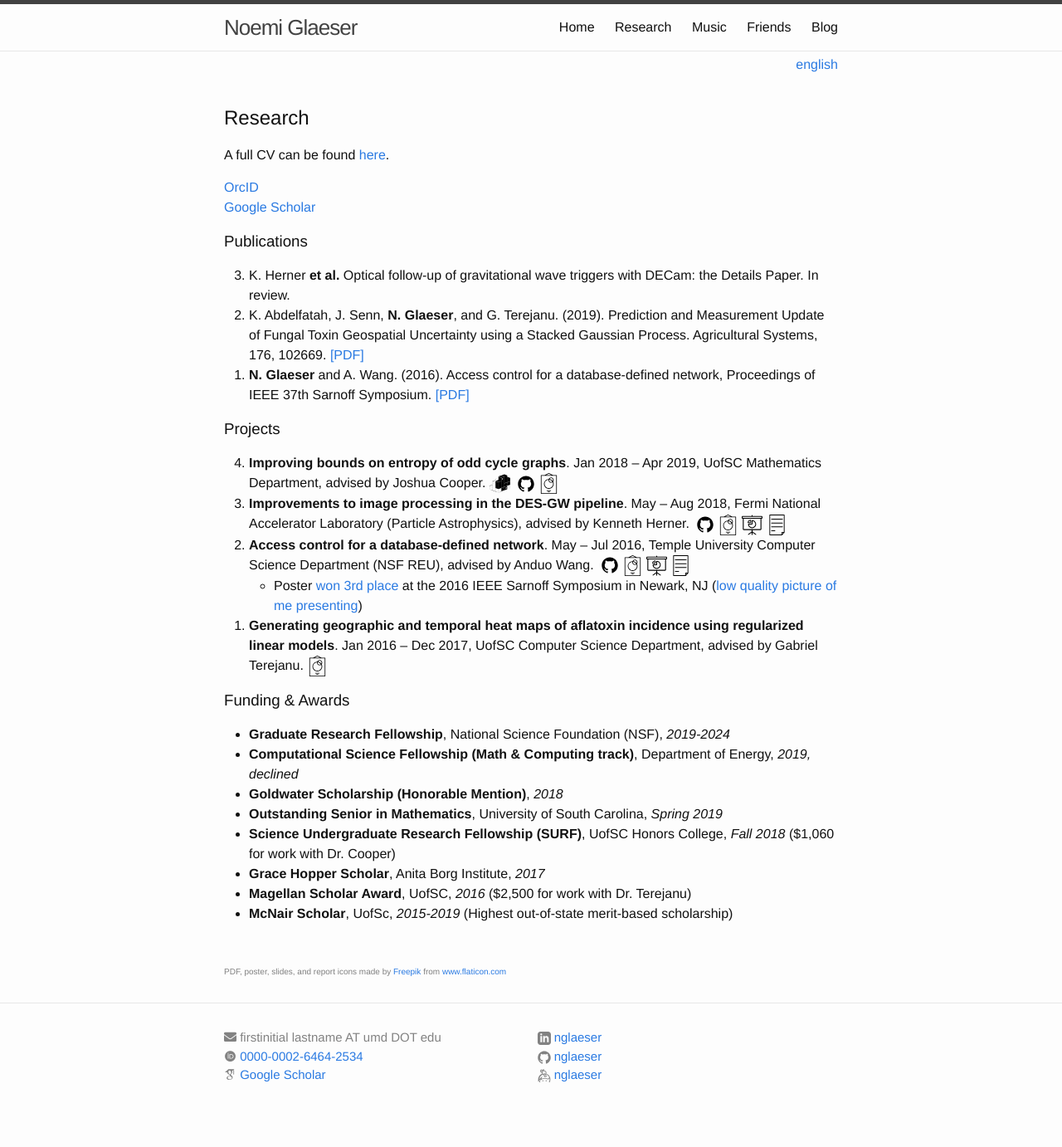
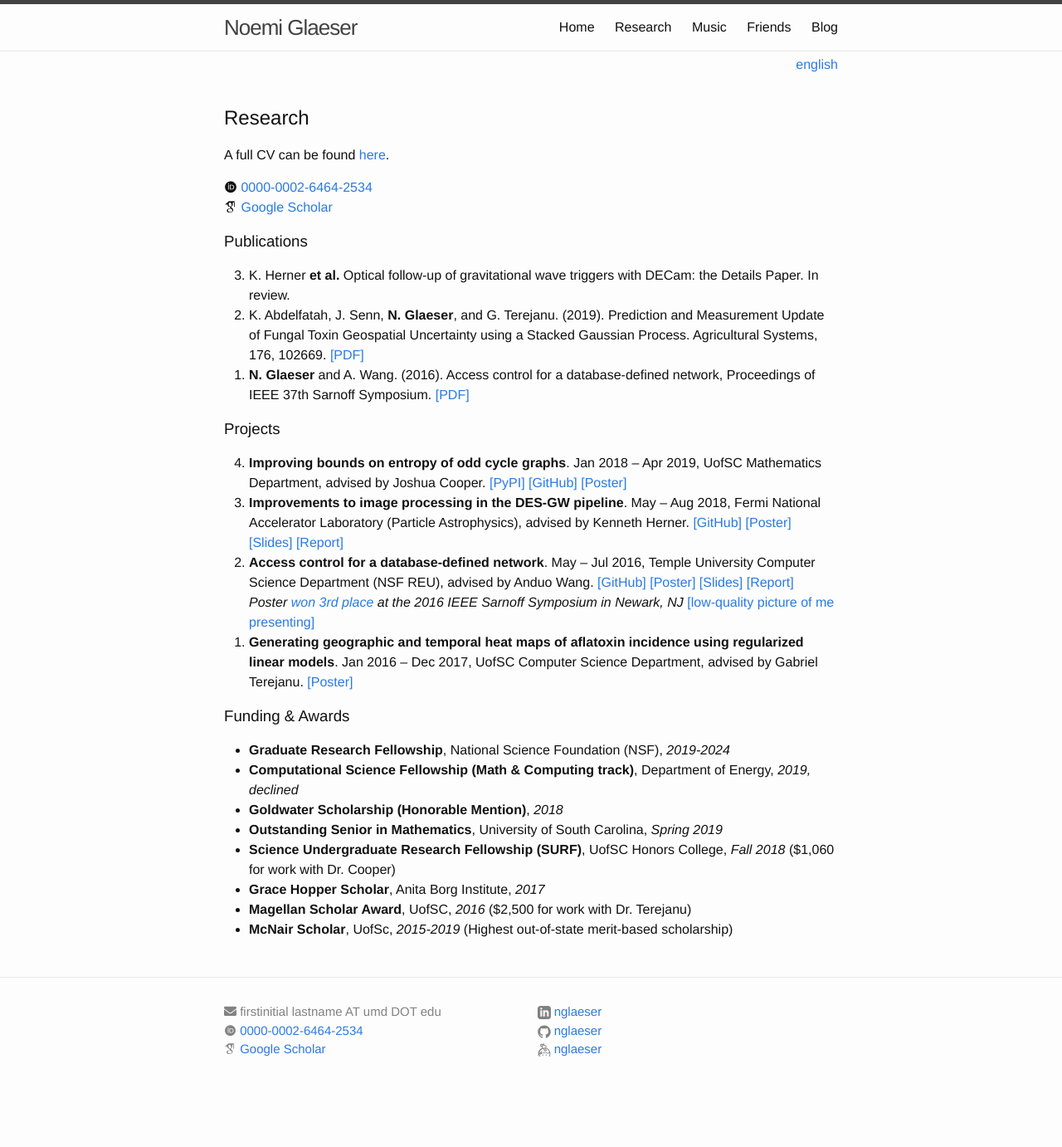
Before and after one commit to nglaeser/minima-site, a Jekyll site: the page built from research.md, in a window 1280 px wide. Shown: the whole page at 83% size. Built offline with Jekyll 4.4.1, drawn with Linux system fonts in a browser that asks for light colours; nearby versions of some CDN libraries; some web fonts are replaced; after the commit the page ends 1351 px from its top, so only the background shows below that.

Commit message:
change icons sitewide, change header 1 to h2

```diff
--- a/research.md
+++ b/research.md
@@ -10,8 +10,8 @@ order: 2
 
 A full CV can be found [here](files/Glaeser_CV_STEM5.pdf).
 
-[OrcID](https://orcid.org/0000-0002-6464-2534)
-[Google Scholar](https://scholar.google.com/citations?user=NsdpCcgAAAAJ&hl=en&oi=ao)
+<i class="ai ai-orcid"></i> [0000-0002-6464-2534](https://orcid.org/0000-0002-6464-2534)
+<i class="ai ai-google-scholar"></i> [Google Scholar](https://scholar.google.com/citations?user=NsdpCcgAAAAJ&hl=en&oi=ao)
 <!--i class="fa fa-twitter fa-lg"></i-->
 
 ### Publications
@@ -24,22 +24,22 @@ A full CV can be found [here](files/Glaeser_CV_STEM5.pdf).
 ### Projects
 
 0. **Improving bounds on entropy of odd cycle graphs**. Jan 2018 – Apr 2019, UofSC Mathematics Department, advised by Joshua Cooper.
-[![PyPI](files/icon-pypi.svg "PyPI"){: style="width: 25px"}](https://pypi.org/project/graph-cyclone/)
-[![GitHub](files/icon-github.svg "GitHub"){: style="width: 20px; margin-left: 5px"}](https://github.com/nglaeser/graph_cyclone)
-[![Poster](files/icon-poster.svg "Poster"){: style="width: 25px"}](files/graphentropy/DiscoverUSC-Glaeser,Noemi.pdf)
+[\[PyPI\]](https://pypi.org/project/graph-cyclone/)
+[\[GitHub\]](https://github.com/nglaeser/graph_cyclone)
+[\[Poster\]](files/graphentropy/DiscoverUSC-Glaeser,Noemi.pdf)
 0. **Improvements to image processing in the DES-GW pipeline**. May – Aug 2018, Fermi National Accelerator Laboratory (Particle Astrophysics), advised by Kenneth Herner.
-[![GitHub](files/icon-github.svg "GitHub"){: style="width: 20px; margin-left: 5px"}](https://github.com/SSantosLab/gw_workflow)
-[![Poster](files/icon-poster.svg "Poster"){: style="width: 25px"}](files/fermilab/Glaeser_poster.pdf)
-[![Slides](files/icon-slides.svg "Slides"){: style="width: 25px"}](files/fermilab/Glaeser_slides.pdf)
-[![Report](files/icon-paper.svg "Report"){: style="width: 25px"}](files/fermilab/Glaeser_SIST-final.pdf)
+[\[GitHub\]](https://github.com/SSantosLab/gw_workflow)
+[\[Poster\]](files/fermilab/Glaeser_poster.pdf)
+[\[Slides\]](files/fermilab/Glaeser_slides.pdf)
+[\[Report\]](files/fermilab/Glaeser_SIST-final.pdf)
 0. **Access control for a database-defined network**. May – Jul 2016, Temple University Computer Science Department (NSF REU), advised by Anduo Wang.
-[![GitHub](files/icon-github.svg "GitHub"){: style="width: 20px; margin-left: 5px"}](https://github.com/ravel-net/REU-access-control)
-[![Poster](files/icon-poster.svg "Poster"){: style="width: 25px"}](files/TempleREU/NGlaeser-poster-Sarnoff.pdf)
-[![Slides](files/icon-slides.svg "Slides"){: style="width: 25px"}](files/TempleREU/Glaeser_midterm_slides.pdf)
-[![Report](files/icon-paper.svg "Report"){: style="width: 25px"}](files/TempleREU/Glaeser_final.pdf)
-- Poster [won 3rd place](files/TempleREU/thirdplace.jpg) at the 2016 IEEE Sarnoff Symposium in Newark, NJ ([low quality picture of me presenting](files/TempleREU/presentingSarnoff.jpg))
+[\[GitHub\]](https://github.com/ravel-net/REU-access-control)
+[\[Poster\]](files/TempleREU/NGlaeser-poster-Sarnoff.pdf)
+[\[Slides\]](files/TempleREU/Glaeser_midterm_slides.pdf)
+[\[Report\]](files/TempleREU/Glaeser_final.pdf)
+   *Poster [won 3rd place](files/TempleREU/thirdplace.jpg) at the 2016 IEEE Sarnoff Symposium in Newark, NJ* [\[low-quality picture of me presenting\]](files/TempleREU/presentingSarnoff.jpg)
 0. **Generating geographic and temporal heat maps of aflatoxin incidence using regularized linear models**. Jan 2016 – Dec 2017, UofSC Computer Science Department, advised by Gabriel Terejanu.
-[![Poster](files/icon-poster.svg "Poster"){: style="width: 25px"}](files/aflatoxin/NGlaeser-poster.pdf)
+[\[Poster\]](files/aflatoxin/NGlaeser-poster.pdf)
 {: reversed="reversed"}
 
 ### Funding & Awards
@@ -52,5 +52,3 @@ A full CV can be found [here](files/Glaeser_CV_STEM5.pdf).
 - **Grace Hopper Scholar**, Anita Borg Institute, *2017*
 - **Magellan Scholar Award**, UofSC, *2016* ($2,500 for work with Dr. Terejanu)
 - **McNair Scholar**, UofSc, *2015-2019* (Highest out-of-state merit-based scholarship)
-
-<div style="color: gray; margin-top: 50px; font-size: 10px;">PDF, poster, slides, and report icons made by <a href="https://www.flaticon.com/authors/freepik" title="Freepik">Freepik</a> from <a href="https://www.flaticon.com/" title="Flaticon">www.flaticon.com</a></div>
```
Also changed, not shown: friends.md (+1 -1 lines), music.md (+5 -5 lines).
